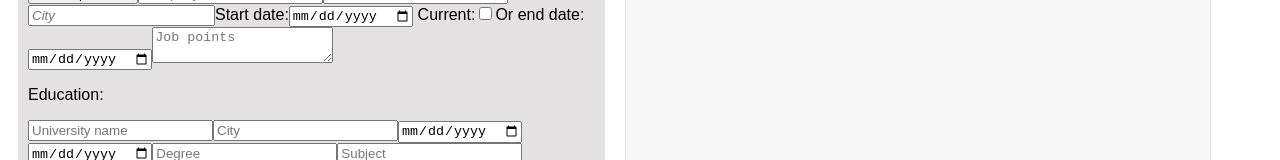
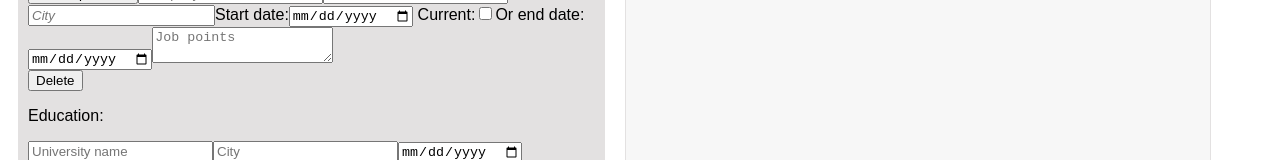
Before and after one commit to jesscz/cv-app, a React (Create React App) app: page / in a window 1280 px wide. Shown: the part 266-426 px from the top of the page. Built offline with nearby package versions, Linux system fonts and the light colour scheme.

Commit message:
Rename component extraExperience to extraExperienceInput to make room for extraExperiencePreview

```diff
--- a/src/components/Experience.js
+++ b/src/components/Experience.js
@@ -1,5 +1,5 @@
 import React, { Component } from 'react';
-import ExtraExperience from './extraExperience';
+import ExtraExperienceInput from './extraExperienceInput';
 
 
 class Experience extends Component {
@@ -9,7 +9,7 @@ class Experience extends Component {
 
         for (let i = 1; i <= this.props.data.other.numChildrenExp; i += 1) {
            children.push(<
-            ExtraExperience
+            ExtraExperienceInput
                 key={i}
                 number={i}
                 id={'exp'+i}
@@ -89,6 +89,10 @@ class Experience extends Component {
                 <div id='expExtras'>
                     {children}
                 </div>
+                <button>
+                    {/* onClick={this.props.}> */}
+                    Delete
+                </button>
             </div>
         );
     }
--- a/src/components/Preview.js
+++ b/src/components/Preview.js
@@ -3,8 +3,14 @@ import '../css/Preview.css';
 
 
 class Preview extends Component {
+    render() {
 
-    render() {
+        const expChildren = [];
+        for (let i = 1; i <= this.props.data.other.numChildrenExp; i += 1) {
+            let x = 'exp' + i;
+            expChildren.push()
+        }
+
         return (
             <div className='preview'>
                 <div className='previewPersonalInfo'>
@@ -28,6 +34,7 @@ class Preview extends Component {
                         <span>{this.props.data.experience.expEnd}{')'}</span>
                         <p>{this.props.data.experience.description}</p>
                     </div>
+                    {expChildren}
                 </div>
                 <div>
                     <p className="previewSectionTitle">
--- a/src/components/extraExperience.js
+++ b/src/components/extraExperienceInput.js
@@ -1,7 +1,7 @@
 import React, { Component } from 'react';
 
 
-class ExtraExperience extends Component {
+class ExtraExperienceInput extends Component {
     render() {
         // const id = {this.props.key}
         return (
@@ -69,4 +69,4 @@ class ExtraExperience extends Component {
     }
 }
 
-export default ExtraExperience;
+export default ExtraExperienceInput;
```
